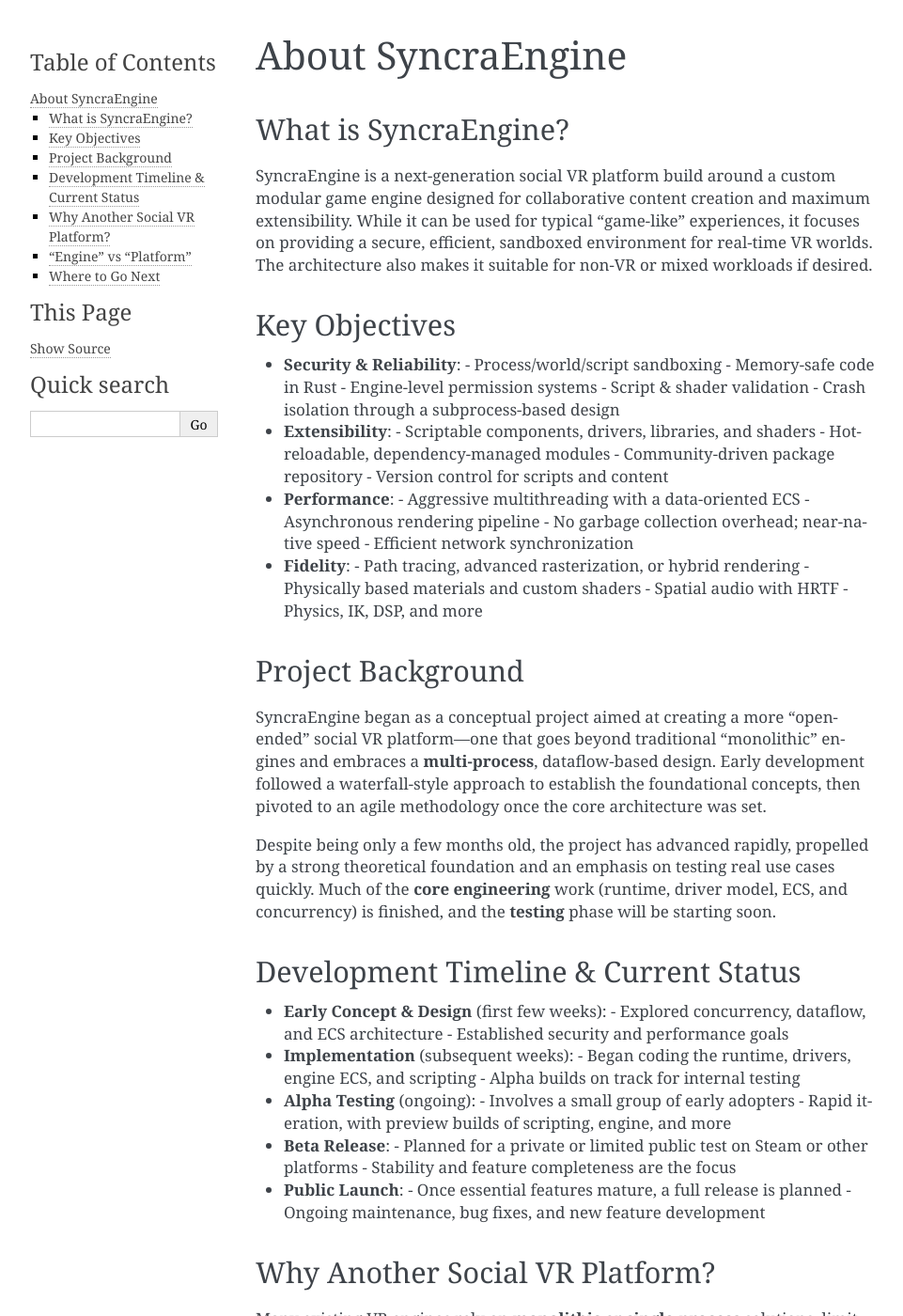
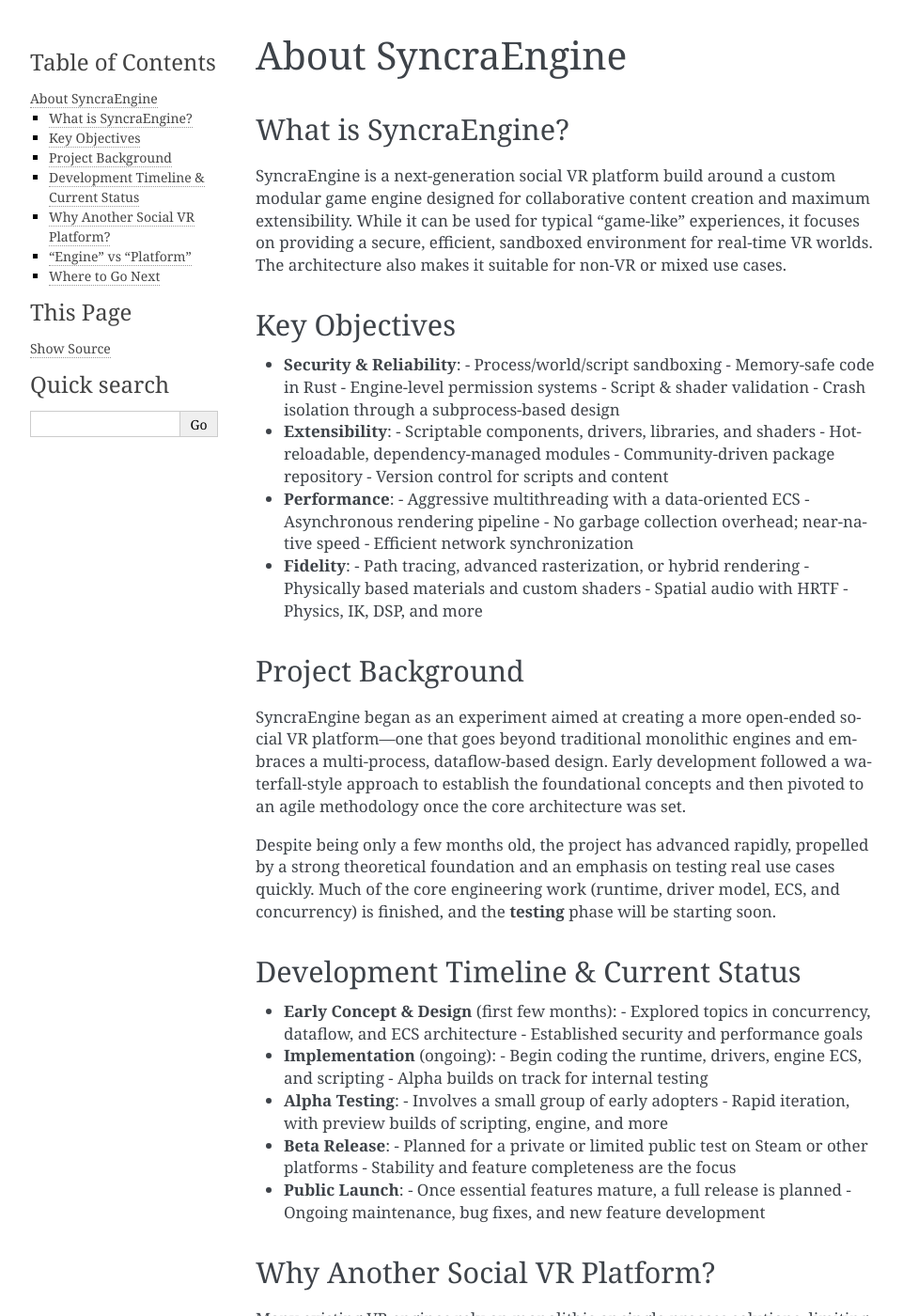
Before and after one commit to SyncraEngine/SyncraEngine, a Sphinx documentation site: the page built from docs/about.rst, in a window 1280 px wide and 1400 px high. Shown: the whole window at 94% size, without its empty margins (148-1109 px from the left). Built offline with Sphinx 7.4.7, drawn with Linux system fonts in a browser that asks for light colours; some of the changed text lies outside the part shown.

Commit message:
update docs a bit, need to merge latest info later

```diff
--- a/docs/about.rst
+++ b/docs/about.rst
@@ -9,7 +9,7 @@
 designed for collaborative content creation and maximum extensibility. While it
 can be used for typical "game-like" experiences, it focuses on providing a
 secure, efficient, sandboxed environment for real-time VR worlds. The architecture
-also makes it suitable for non-VR or mixed workloads if desired.
+also makes it suitable for non-VR or mixed use cases.
 
 Key Objectives
 --------------
@@ -42,27 +42,27 @@
 Project Background
 ------------------
 
-SyncraEngine began as a conceptual project aimed at creating a more "open-ended"
-social VR platform—one that goes beyond traditional "monolithic" engines and
-embraces a **multi-process**, dataflow-based design. Early development followed
-a waterfall-style approach to establish the foundational concepts, then pivoted
+SyncraEngine began as an experiment aimed at creating a more open-ended
+social VR platform—one that goes beyond traditional monolithic engines and
+embraces a multi-process, dataflow-based design. Early development followed
+a waterfall-style approach to establish the foundational concepts and then pivoted
 to an agile methodology once the core architecture was set.
 
 Despite being only a few months old, the project has advanced rapidly, propelled
 by a strong theoretical foundation and an emphasis on testing real use cases
-quickly. Much of the **core engineering** work (runtime, driver model, ECS, and
+quickly. Much of the core engineering work (runtime, driver model, ECS, and
 concurrency) is finished, and the **testing** phase will be starting soon.
 
 Development Timeline & Current Status
 -------------------------------------
 
-- **Early Concept & Design** (first few weeks):
-  - Explored concurrency, dataflow, and ECS architecture
+- **Early Concept & Design** (first few months):
+  - Explored topics in concurrency, dataflow, and ECS architecture
   - Established security and performance goals
-- **Implementation** (subsequent weeks):
-  - Began coding the runtime, drivers, engine ECS, and scripting
+- **Implementation** (ongoing):
+  - Begin coding the runtime, drivers, engine ECS, and scripting
   - Alpha builds on track for internal testing
-- **Alpha Testing** (ongoing):
+- **Alpha Testing**:
   - Involves a small group of early adopters
   - Rapid iteration, with preview builds of scripting, engine, and more
 - **Beta Release**:
@@ -75,12 +75,12 @@
 Why Another Social VR Platform?
 -------------------------------
 
-Many existing VR engines rely on **monolithic** or **single-process** solutions,
+Many existing VR engines rely on monolithic or single-process solutions,
 limiting extensibility and risking single points of failure. They often rely on
 object-oriented or single-threaded paradigms that are not ideal for modern
 multicore systems or secure sandboxing.
 
-SyncraEngine’s architecture is purposefully **modular** and **process-isolated**.
+SyncraEngine’s architecture is purposefully modular and process-isolated.
 This design:
 
 - Protects the main runtime from driver or script crashes
--- a/docs/faq.rst
+++ b/docs/faq.rst
@@ -16,7 +16,7 @@
 to game engines, its focus is on a flexible social VR platform—powered by many
 engine-like features.
 
-**Long answer**: Constructing a full engine may sound involved, but the scope
+**Long answer**: Developing a game engine is usually an involved process, but the scope
 remains manageable thanks to:
 
 - **Modular Design**: Each subsystem (rendering, audio, VR, etc.) is handled by
```
